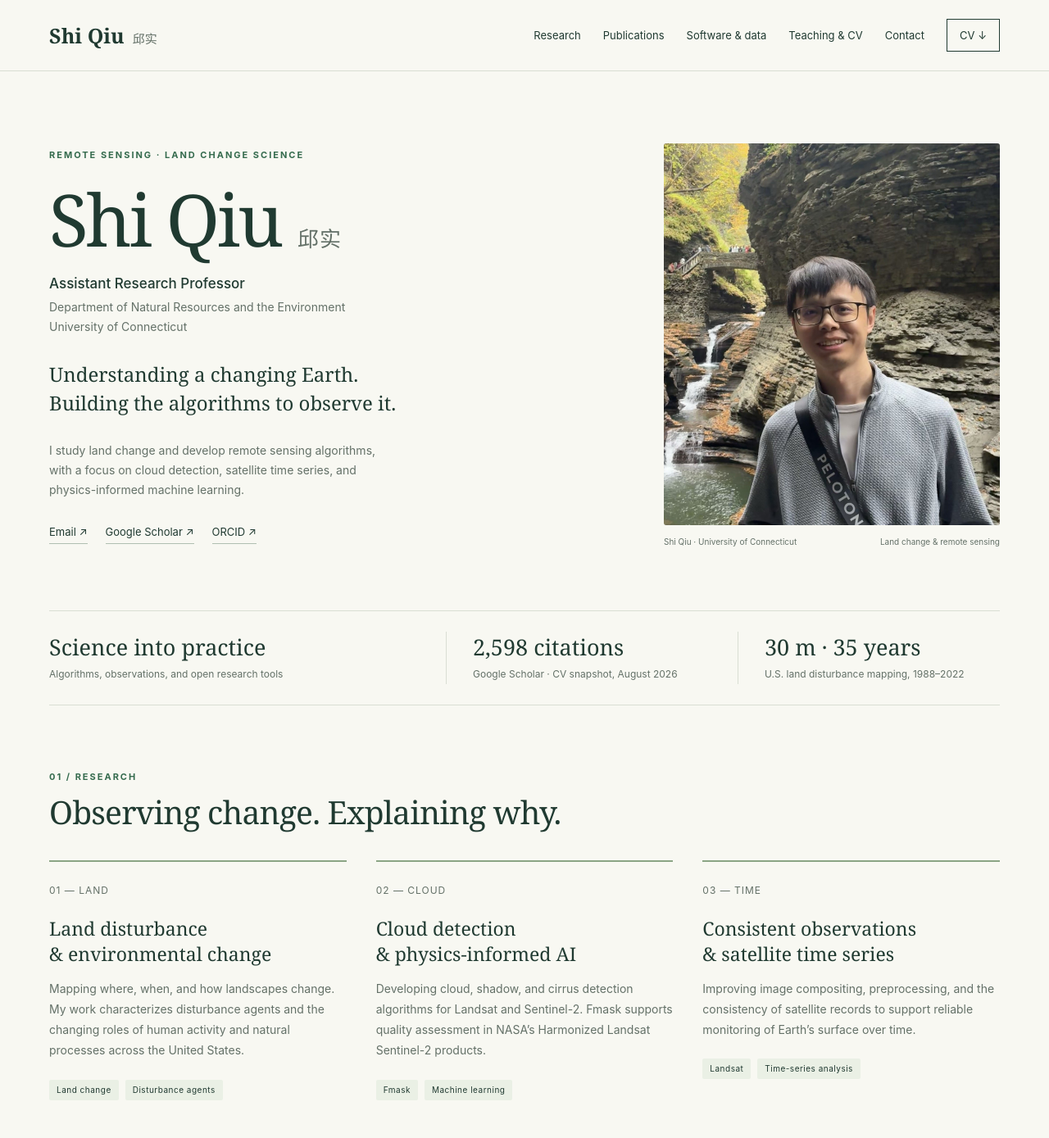
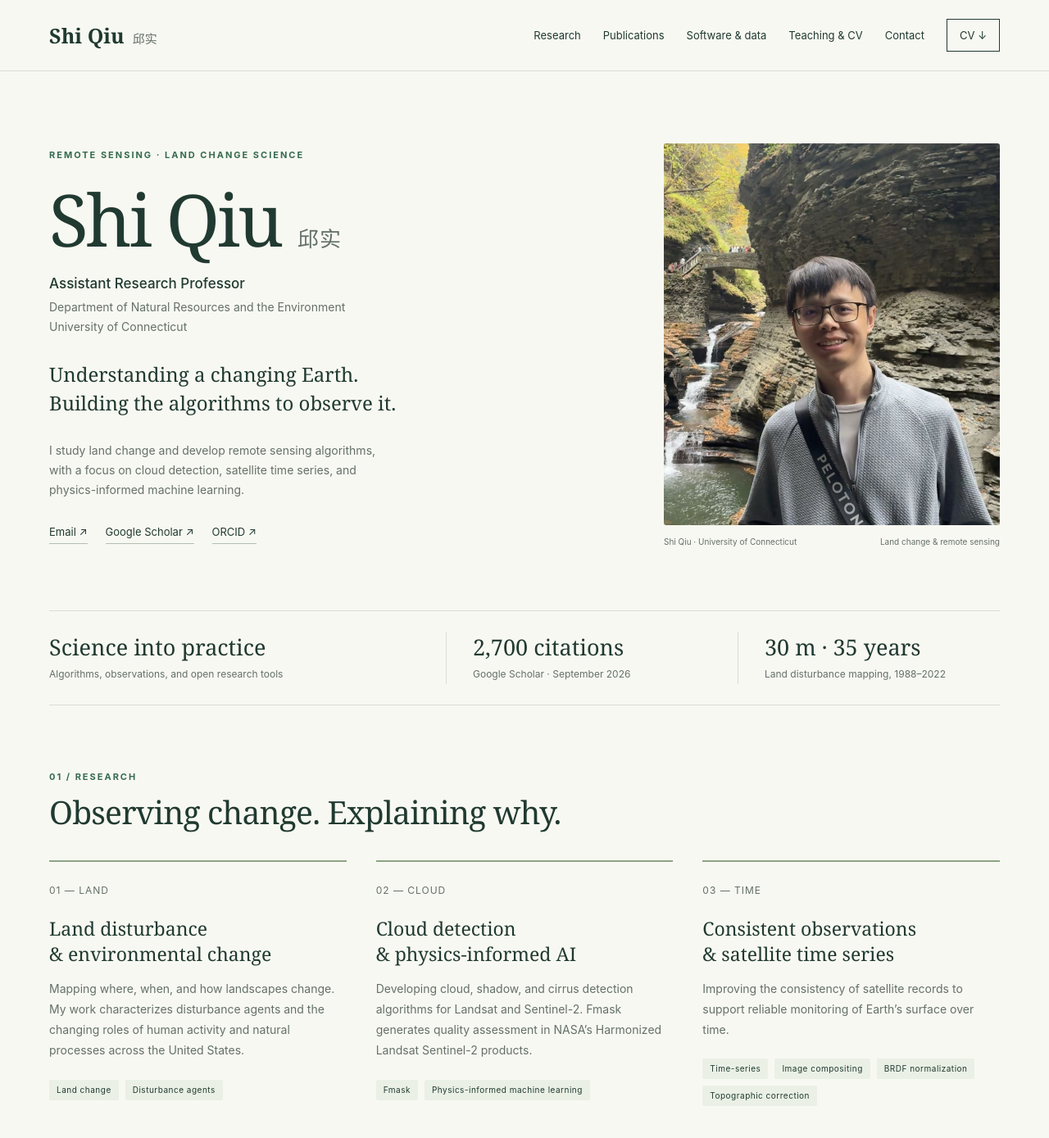
Before and after one commit to shi-eo/shi-eo.github.io, a Jekyll site: the page built from _pages/about.md, in a window 1280 px wide and 1400 px high. Shown: the top 1389 px of the window at 82% size. Built offline with Jekyll 4.4.1, drawn with Linux system fonts in a browser that asks for light colours.

Commit message:
Update about.md

```diff
--- a/_pages/about.md
+++ b/_pages/about.md
@@ -29,8 +29,8 @@ author_profile: false
 <main id="main" class="wrap">
 <section class="hero" aria-labelledby="name"><div><span class="eyebrow">Remote sensing · Land change science</span><h1 id="name">Shi Qiu <span>邱实</span></h1><p class="role">Assistant Research Professor</p><p class="affiliation">Department of Natural Resources and the Environment<br>University of Connecticut</p><p class="intro">Understanding a changing Earth.<br>Building the algorithms to observe it.</p><p class="affiliation">I study land change and develop remote sensing algorithms, with a focus on cloud detection, satellite time series, and physics-informed machine learning.</p><div class="hero-links"><a href="mailto:shi.qiu@uconn.edu">Email ↗</a><a href="https://scholar.google.com/citations?user=mg66rj8AAAAJ" target="_blank" rel="noopener noreferrer">Google Scholar ↗</a><a href="https://orcid.org/0000-0001-7627-708X" target="_blank" rel="noopener noreferrer">ORCID ↗</a></div></div>
 <figure class="portrait"><div class="portrait-frame"><img src="/images/shi-qiu.jpg" alt="Shi Qiu outdoors beside a waterfall and rocky gorge" width="1408" height="1600" fetchpriority="high" decoding="async"></div><figcaption><span>Shi Qiu · University of Connecticut</span><span>Land change &amp; remote sensing</span></figcaption></figure></section>
-<div class="intro-band" aria-label="Research highlights"><div><strong>Science into practice</strong><span>Algorithms, observations, and open research tools</span></div><div><strong>2,598 citations</strong><span>Google Scholar · CV snapshot, August 2026</span></div><div><strong>30 m · 35 years</strong><span>U.S. land disturbance mapping, 1988–2022</span></div></div>
-<section class="section" id="research"><div class="section-heading"><div><span class="eyebrow">01 / Research</span><h2>Observing change. Explaining why.</h2></div></div><div class="research-grid"><article class="research-card"><span class="number">01 — LAND</span><h3>Land disturbance<br>&amp; environmental change</h3><p>Mapping where, when, and how landscapes change. My work characterizes disturbance agents and the changing roles of human activity and natural processes across the United States.</p><div class="tags"><span>Land change</span><span>Disturbance agents</span></div></article><article class="research-card"><span class="number">02 — CLOUD</span><h3>Cloud detection<br>&amp; physics-informed AI</h3><p>Developing cloud, shadow, and cirrus detection algorithms for Landsat and Sentinel-2. Fmask supports quality assessment in NASA’s Harmonized Landsat Sentinel-2 products.</p><div class="tags"><span>Fmask</span><span>Machine learning</span></div></article><article class="research-card"><span class="number">03 — TIME</span><h3>Consistent observations<br>&amp; satellite time series</h3><p>Improving image compositing, preprocessing, and the consistency of satellite records to support reliable monitoring of Earth’s surface over time.</p><div class="tags"><span>Landsat</span><span>Time-series analysis</span></div></article></div></section>
+<div class="intro-band" aria-label="Research highlights"><div><strong>Science into practice</strong><span>Algorithms, observations, and open research tools</span></div><div><strong>2,700 citations</strong><span>Google Scholar · September 2026</span></div><div><strong>30 m · 35 years</strong><span>Land disturbance mapping, 1988–2022</span></div></div>
+<section class="section" id="research"><div class="section-heading"><div><span class="eyebrow">01 / Research</span><h2>Observing change. Explaining why.</h2></div></div><div class="research-grid"><article class="research-card"><span class="number">01 — LAND</span><h3>Land disturbance<br>&amp; environmental change</h3><p>Mapping where, when, and how landscapes change. My work characterizes disturbance agents and the changing roles of human activity and natural processes across the United States.</p><div class="tags"><span>Land change</span><span>Disturbance agents</span></div></article><article class="research-card"><span class="number">02 — CLOUD</span><h3>Cloud detection<br>&amp; physics-informed AI</h3><p>Developing cloud, shadow, and cirrus detection algorithms for Landsat and Sentinel-2. Fmask generates quality assessment in NASA’s Harmonized Landsat Sentinel-2 products.</p><div class="tags"><span>Fmask</span><span>Physics-informed machine learning</span></div></article><article class="research-card"><span class="number">03 — TIME</span><h3>Consistent observations<br>&amp; satellite time series</h3><p>Improving the consistency of satellite records to support reliable monitoring of Earth’s surface over time.</p><div class="tags"><span>Time-series</span><span>Image compositing</span><span>BRDF normalization</span><span>Topographic correction</span></div></article></div></section>
 <section class="section" id="publications"><div class="section-heading"><div><span class="eyebrow">02 / Publications</span><h2>Research in print</h2></div><a href="https://scholar.google.com/citations?user=mg66rj8AAAAJ" target="_blank" rel="noopener noreferrer">Google Scholar ↗</a></div><div class="pub-controls enhanced-only"><div class="filters" role="group" aria-label="Filter publications"><button class="filter" data-filter="featured" aria-pressed="true">Selected</button><button class="filter" data-filter="all" aria-pressed="false">All</button><button class="filter" data-filter="lead" aria-pressed="false">First / corresponding</button><button class="filter" data-filter="coauthor" aria-pressed="false">Co-authored</button><button class="filter" data-filter="progress" aria-pressed="false">In progress</button></div><div class="search-wrap"><label for="publication-search" class="sr-only">Search all publications</label><input id="publication-search" type="search" placeholder="Search title, author, or year…"></div></div><p class="pub-note"><span>* Corresponding author · Search links open Google Scholar unless a publisher link is available.</span><span id="publication-count" role="status" aria-live="polite">34 entries</span></p><div id="publication-list"><article class="publication" data-featured="true" data-group="lead" data-status="published">
       <span class="pub-year">2026</span><div><h3><a href="https://scholar.google.com/scholar?q=Physics-informed%20machine%20learning%20for%20cloud%20detection" target="_blank" rel="noopener noreferrer">Physics-informed machine learning for cloud detection</a></h3><p class="authors"><strong>Qiu S.</strong>*, Zhu Z.*, Yang X., Ju J., Zhou Q., Neigh C.</p><p class="venue">Remote Sensing of Environment, 347, 115672, 2026. Has been selected as the cloud detection algorithm for the next collection of NASA’s Harmonized Landsat Sentinel-2.</p><span class="pub-type">Journal article</span></div><a class="pub-arrow" href="https://scholar.google.com/scholar?q=Physics-informed%20machine%20learning%20for%20cloud%20detection" target="_blank" rel="noopener noreferrer" aria-label="Find Physics-informed machine learning for cloud detection">↗</a></article>
 <article class="publication" data-featured="false" data-group="coauthor" data-status="published">
```
